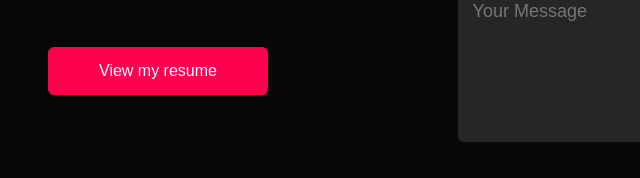
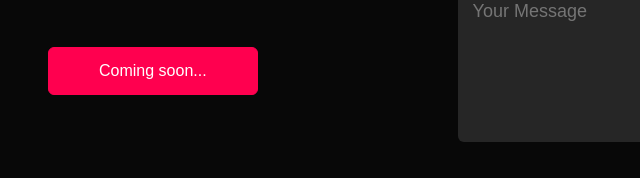
Before and after one commit to NicholasMatias/CBN, a plain HTML site: page index.html in a window 1280 px wide. Shown: the part 2678-2856 px from the top of the page, 80-720 px from the left. Drawn offline with Linux system fonts and the light colour scheme.

Commit message:
resumer changes currently being made.

```diff
--- a/index.html
+++ b/index.html
@@ -153,7 +153,7 @@
                             <a href="https://github.com/NicholasMatias" target="_blank" title="Nicholas Matias' GitHub" rel="noreferrer noopener"><i class="fa-brands fa-github" ></i></a>
                             <a href="https://www.instagram.com/nicholasrmatias" target="_blank" title="Nicholas Matias' Instagram" rel="noreferrer noopener"><i class="fa-brands fa-instagram"></i></a>
                         </div>
-                        <a href="Resume/NicholasMatias_12.12.23.pdf" title="View my resume..." target="_blank" class="button button2">View my resume</a>
+                        <a href="#" title="View my resume..." target="_blank" class="button button2">Coming soon...</a>
                     </div>
                     <div class="contact-right">
                         <form name="submit-to-google-sheet">
```
